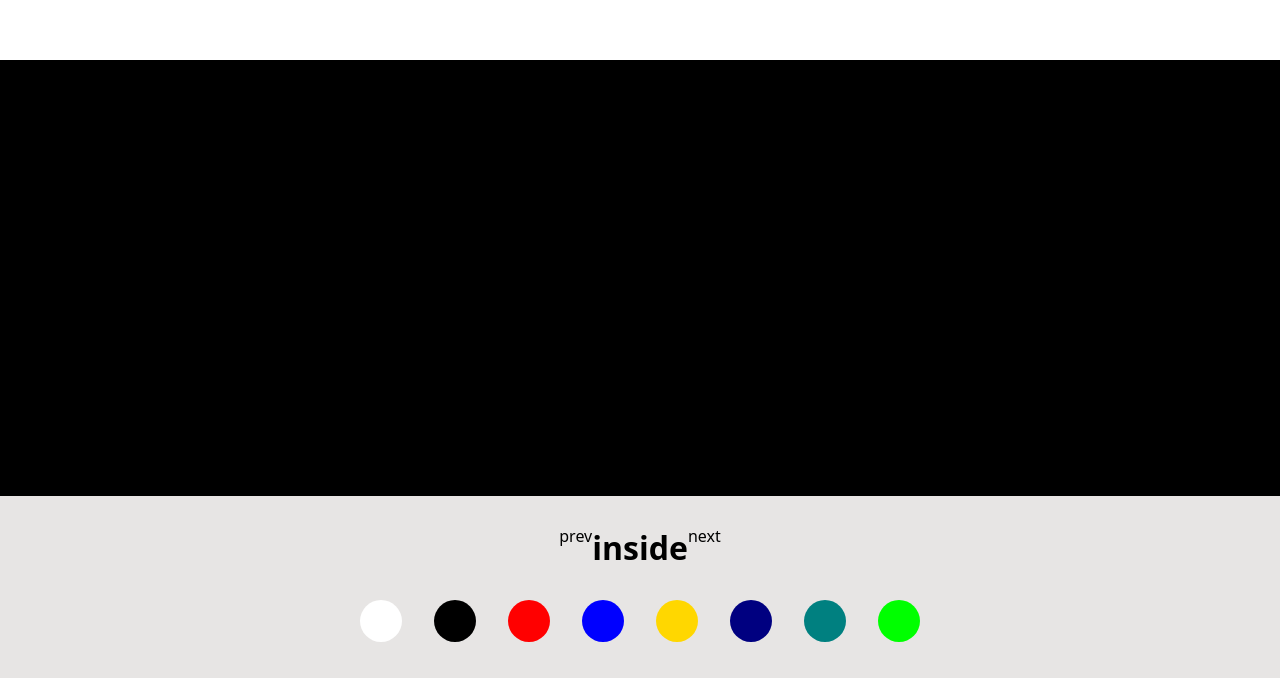
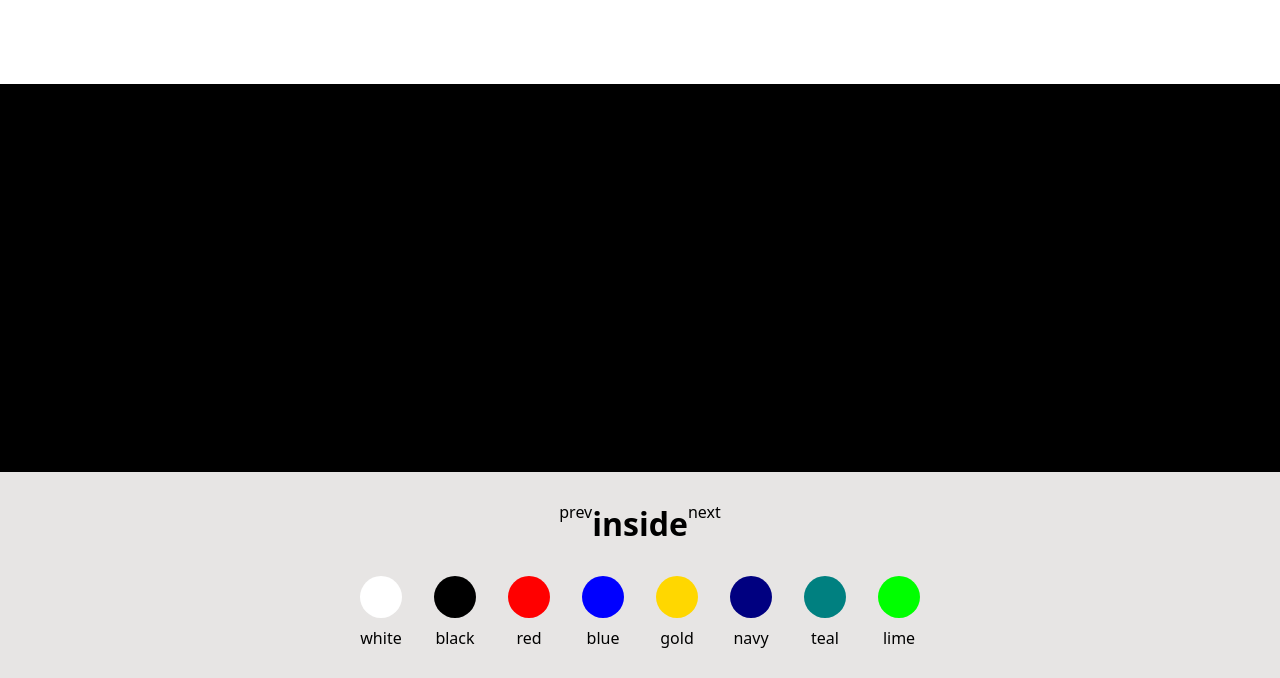
Before and after one commit to MauroVanderFlaes/SWEARLondon-configurator, a Vue app: page / in a window 1280 px wide. Shown: the part 122-800 px from the top of the page. Built offline with nearby package versions, Linux system fonts and the light colour scheme; no server answers.

Commit message:
fix: shoe name gets displayed

```diff
--- a/src/App.vue
+++ b/src/App.vue
@@ -103,14 +103,14 @@ onMounted(() => {
 });
 
 const colors = [
-  { hex: '#ffffff' },
-  { hex: '#000000' },
-  { hex: '#ff0000' },
-  { hex: '#0000ff' },
-  { hex: '#ffd700' },
-  { hex: '#000080' },
-  { hex: '#008080' },
-  { hex: '#00ff00' },
+  { color: 'white', hex: '#ffffff' },
+  { color: 'black', hex: '#000000' },
+  { color: 'red', hex: '#ff0000' },
+  { color: 'blue', hex: '#0000ff' },
+  { color: 'gold', hex: '#ffd700' },
+  { color: 'navy', hex: '#000080' },
+  { color: 'teal', hex: '#008080' },
+  { color: 'lime', hex: '#00ff00' },
 ];
 
 const parts = ["inside", "outside_1", "outside_2", "outside_3", "laces", "sole_bottom", "sole_top"];
```
